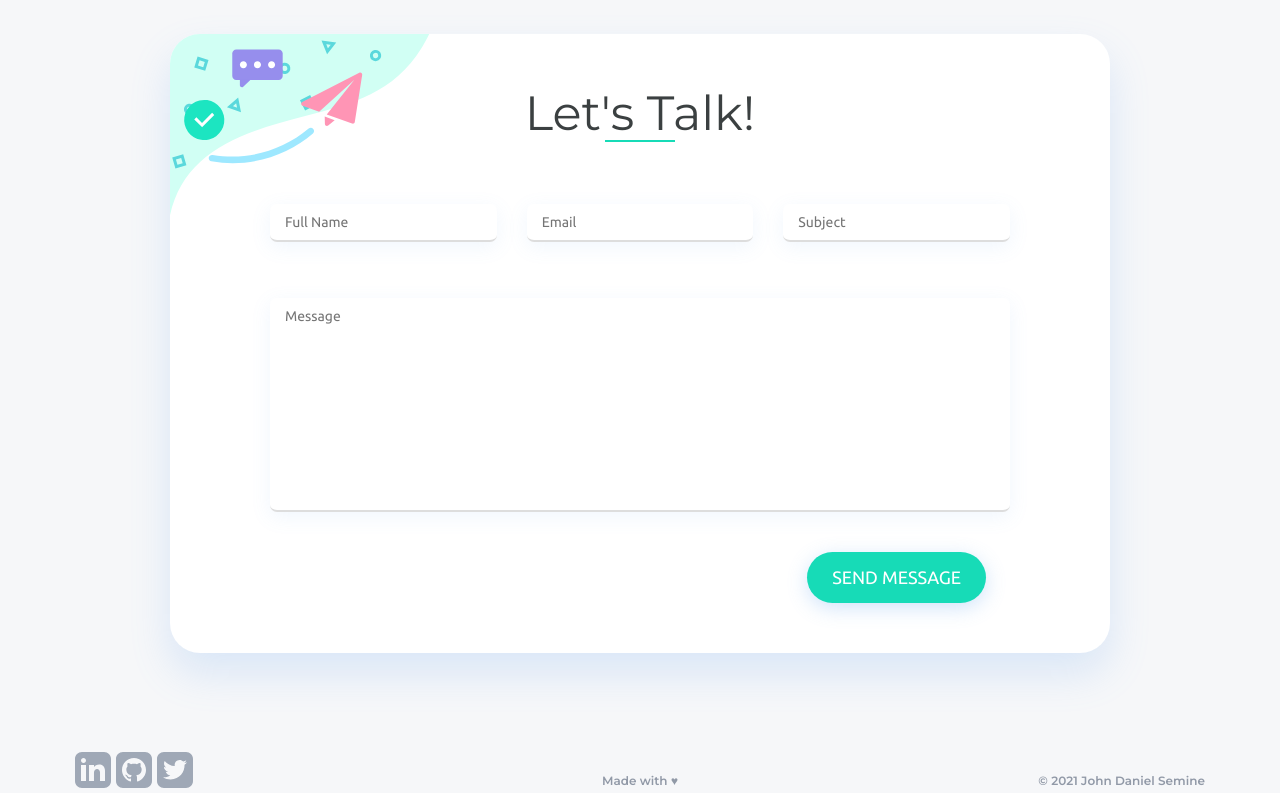
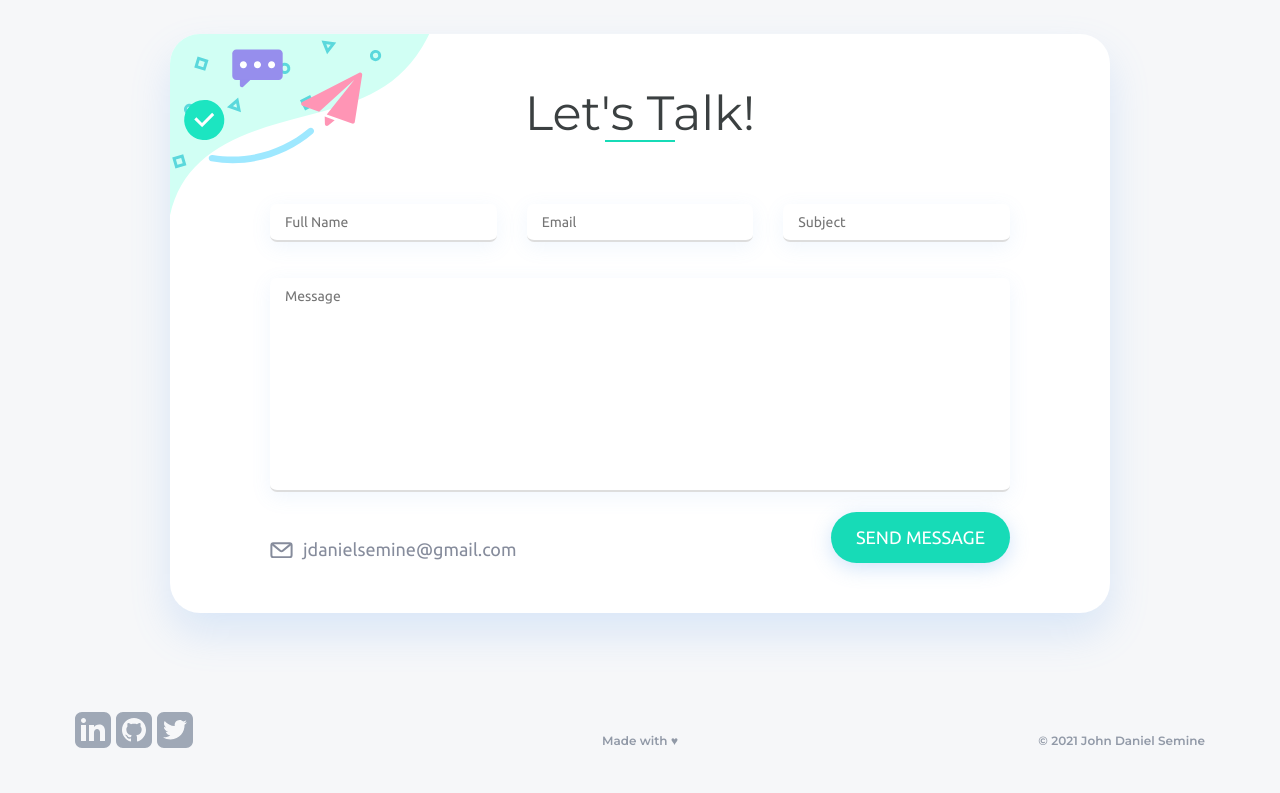
Before and after one commit to John-Kodes/portfolio, a React (Create React App) app: page / in a window 1280 px wide. Shown: the part 3000-3793 px from the top of the page. After the commit the page ends 3753 px from the top, so only its background shows below. Built offline with nearby package versions, Linux system fonts and the light colour scheme.

Commit message:
Added personal email contact and animated submit button

```diff
--- a/src/components/ContactSection.js
+++ b/src/components/ContactSection.js
@@ -1,11 +1,17 @@
 // Svg
 import { ReactComponent as ContactDecor } from "../img/contactDecor.svg";
+import { ReactComponent as EmailIcon } from "../img/EmailIcon.svg";
 // Animation
 import { motion } from "framer-motion";
 // Styles
 import styled from "styled-components";
 
 const ContactSection = () => {
+  const submitAnim = {
+    hover: { y: -4 },
+    tap: { y: 2 },
+  };
+
   return (
     <StyledContactSection>
       <h1 className="title-faint">...interested?</h1>
@@ -16,7 +22,7 @@ const ContactSection = () => {
           action="https://formsubmit.co/3d78e4b8b90cd7abe0848380f531de17 "
           method="POST"
         >
-          <div className="fullname">
+          <div className="input">
             <input
               type="text"
               name="FullName"
@@ -28,17 +34,17 @@ const ContactSection = () => {
             </label>
           </div>
 
-          <div className="email">
+          <div className="input">
             <input type="email" name="email" placeholder="Email" required />
             <label htmlFor="email">Email</label>
           </div>
 
-          <div className="subject">
+          <div className="input">
             <input type="text" name="subject" placeholder="Subject" />
             <label htmlFor="subject">Subject</label>
           </div>
 
-          <div className="message">
+          <div className="input message">
             <textarea
               name="message"
               id="message"
@@ -50,16 +56,41 @@ const ContactSection = () => {
             <label htmlFor="message">Message</label>
           </div>
 
-          <SubmitBtn type="submit">SEND MESSAGE</SubmitBtn>
+          <SubmitBtn
+            type="submit"
+            variants={submitAnim}
+            whileHover="hover"
+            whileTap="tap"
+          >
+            SEND MESSAGE
+          </SubmitBtn>
+          <ContactEmail>
+            <EmailIcon />
+            <p>jdanielsemine@gmail.com</p>
+          </ContactEmail>
         </Form>
       </ContactCard>
     </StyledContactSection>
   );
 };
 
+const ContactEmail = styled.div`
+  position: absolute;
+  bottom: 0;
+  left: 0;
+
+  display: flex;
+  align-items: center;
+  gap: 1rem;
+
+  svg {
+    display: inline-block;
+  }
+`;
+
 const SubmitBtn = styled(motion.button)`
   grid-column: 3;
-  justify-self: center;
+  justify-self: end;
 
   padding: 1.5rem 2.5rem;
   color: #fff;
@@ -69,6 +100,7 @@ const SubmitBtn = styled(motion.button)`
 `;
 
 const Form = styled(motion.form)`
+  position: relative;
   display: grid;
 
   width: 100%;
@@ -76,7 +108,7 @@ const Form = styled(motion.form)`
   grid-template-rows: 6rem 23rem;
   align-items: end;
   column-gap: 3rem;
-  row-gap: 4rem;
+  row-gap: 2rem;
   z-index: 2;
 
   .message {
@@ -113,7 +145,7 @@ const Form = styled(motion.form)`
     visibility: hidden;
   }
 
-  > div {
+  .input {
     display: flex;
     flex-direction: column;
   }
@@ -152,7 +184,7 @@ const ContactCard = styled(motion.div)`
       background-color: ${(props) => props.theme.primaryColor100};
     }
   }
-  svg {
+  > svg {
     position: absolute;
     top: 0;
     left: 0;
--- a/src/globals/GlobalStyles.js
+++ b/src/globals/GlobalStyles.js
@@ -30,9 +30,9 @@ const GlobalStyles = createGlobalStyle`
     a {
         color: inherit;
         text-decoration: inherit;
-        &:focus {
+        /* &:focus {
 	    outline: ${(p) => p.theme.black} solid;
-        }
+        } */
     }
     p, ul {
         color: ${(props) => props.theme.textColor};
@@ -71,9 +71,9 @@ const GlobalStyles = createGlobalStyle`
 	    cursor: pointer;
         font-family: 'Ubuntu', sans-serif;
 
-        &:focus {
+        /* &:focus {
 	    outline: ${(p) => p.theme.black} solid;
-        }
+        } */
     }
 
     label {
@@ -97,7 +97,6 @@ const GlobalStyles = createGlobalStyle`
         &:focus {
             border-bottom: 2px solid ${(p) => p.theme.primaryColor100};
             &:invalid {
-
             border-bottom: 2px solid #ff0080;
             }
         }
```
Also changed, not shown: src/img/EmailIcon.svg (added).
